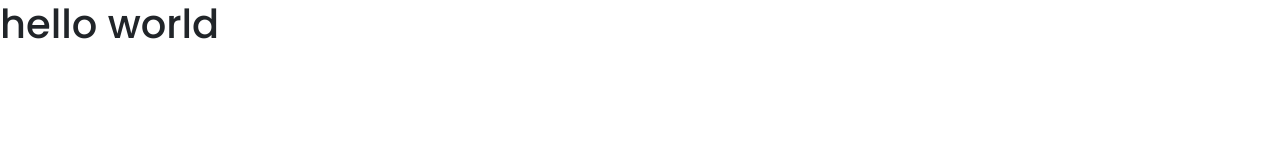
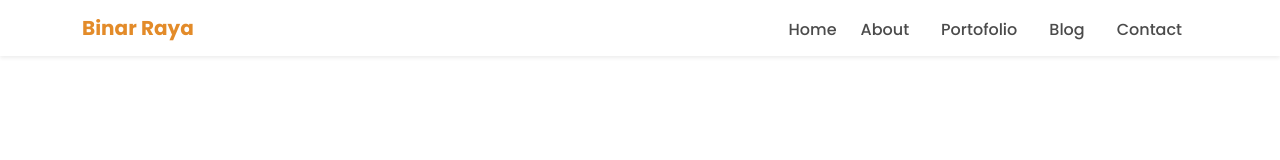
Before and after one commit to BinarRaya/BinarRaya.github.io, a plain HTML site: page index.html in a window 1280 px wide. Drawn offline with Linux system fonts and the light colour scheme.

Commit message:
feat: create a navbar

```diff
--- a/assets/css/style.css
+++ b/assets/css/style.css
@@ -10,3 +10,57 @@
 body {
     font-family: var(--font-base);
 }
+
+a {
+    text-decoration: none;
+    color: var(--primary-color);
+}
+
+.text-brand {
+    color: var(--primary-color);
+}
+
+/* Link custom */
+.link-custom {
+    font-weight: 500;
+    position: relative;
+    padding-bottom: 0;
+}
+
+.link-custom::after {
+    content: "";
+    width: 0%;
+    height: 2px;
+    position: absolute;
+    background-color: var(--primary-color);
+    left: 0;
+    top: 100%;
+    transition: all 0.4s;
+}
+
+.link-custom:hover::after {
+    width: 100%;
+}
+
+/* NavBar */
+.navbar  {
+    background-color: rgba(red, green, blue, 0,75)
+}
+
+.navbar .navbar-brand {
+    color: var(--primary-color);
+}
+
+.navbar .navbar-brand:hover {
+    transform: rotate(5deg);
+    color: var(--secondary-color);
+}
+
+.navbar .nav-link {
+    font-weight: 500;
+    color: rgb(75, 75, 75);
+}
+
+.navbar .nav-link:hover {
+    color: var(--primary-color);
+}
--- a/index.html
+++ b/index.html
@@ -1,17 +1,79 @@
 <!DOCTYPE html>
 <html lang="en">
   <head>
-    <meta charset="UTF-8">
-    <meta name="viewport" content="width=device-width, initial-scale=1.0">
+    <meta charset="UTF-8" />
+    <meta name="viewport" content="width=device-width, initial-scale=1.0" />
     <title>My Portofolio</title>
 
     <!-- CSS -->
-     <link rel="stylesheet" href="assets/css/aos.css">
-     <link rel="stylesheet" href="assets/css/bootstrap.min.css">
-     <link rel="stylesheet" href="assets/css/style.css">
+    <link rel="stylesheet" href="assets/css/aos.css" />
+    <link rel="stylesheet" href="assets/css/bootstrap.min.css" />
+    <link rel="stylesheet" href="assets/css/style.css" />
   </head>
   <body>
-    <h1>hello world</h1>
+    <!-- NavBar -->
+    <nav class="navbar navbar-expand-lg fixed-top shadow-sm">
+      <div class="container">
+        <a class="navbar-brand text-brand fw-bold" href="#">Binar Raya</a>
+        <button
+          class="navbar-toggler"
+          type="button"
+          data-bs-toggle="collapse"
+          data-bs-target="#navbarSupportedContent"
+          aria-controls="navbarSupportedContent"
+          aria-expanded="false"
+          aria-label="Toggle navigation"
+        >
+          <span class="navbar-toggler-icon"></span>
+        </button>
+        <div class="collapse navbar-collapse" id="navbarSupportedContent">
+          <ul class="navbar-nav ms-auto mb-2 mb-lg-0">
+            <li class="nav-item">
+              <a
+                class="nav-link link-custom mb-1"
+                aria-current="page"
+                href="#Home"
+                >Home</a
+              >
+            </li>
+            <li class="nav-item">
+              <a
+                class="nav-link link-custom mx-lg-2 mb-1"
+                aria-current="page"
+                href="#About"
+                >About</a
+              >
+            </li>
+            <li class="nav-item">
+              <a
+                class="nav-link link-custom mx-lg-2 mb-1"
+                aria-current="page"
+                href="#Portofolio"
+                >Portofolio</a
+              >
+            </li>
+            <li class="nav-item">
+              <a
+                class="nav-link link-custom mx-lg-2 mb-1"
+                aria-current="page"
+                href="#Blog"
+                >Blog</a
+              >
+            </li>
+            <li class="nav-item">
+              <a
+                class="nav-link link-custom mx-lg-2 mb-1"
+                aria-current="page"
+                href="#Contact"
+                >Contact</a
+              >
+            </li>
+          </ul>
+        </div>
+      </div>
+    </nav>
+    <!-- end of NavBar -->
+
     <!-- js -->
     <script src="assets/js/aos.js"></script>
     <script src="assets/js/bootstrap.bundle.min.js"></script>
```
Lines whose indentation alone changed are shown as unchanged.
